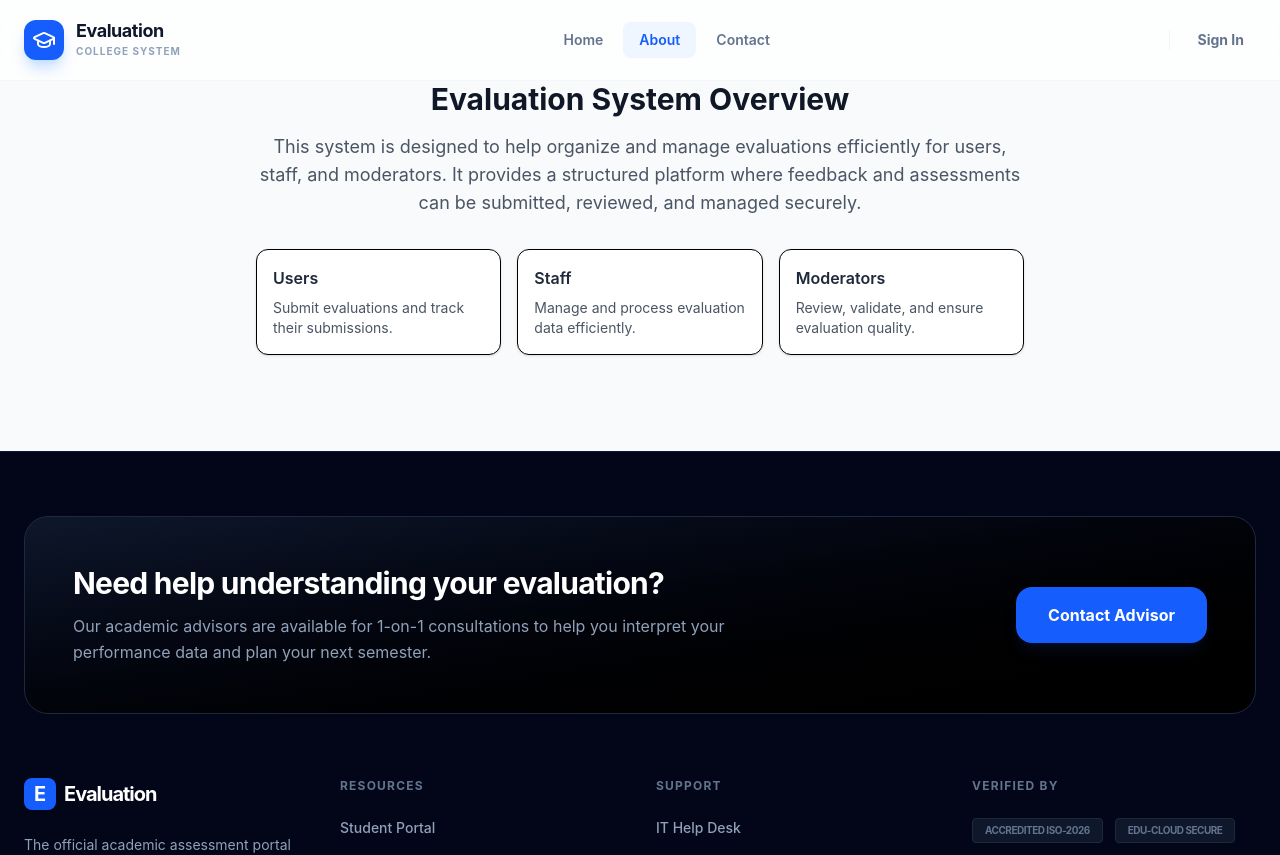
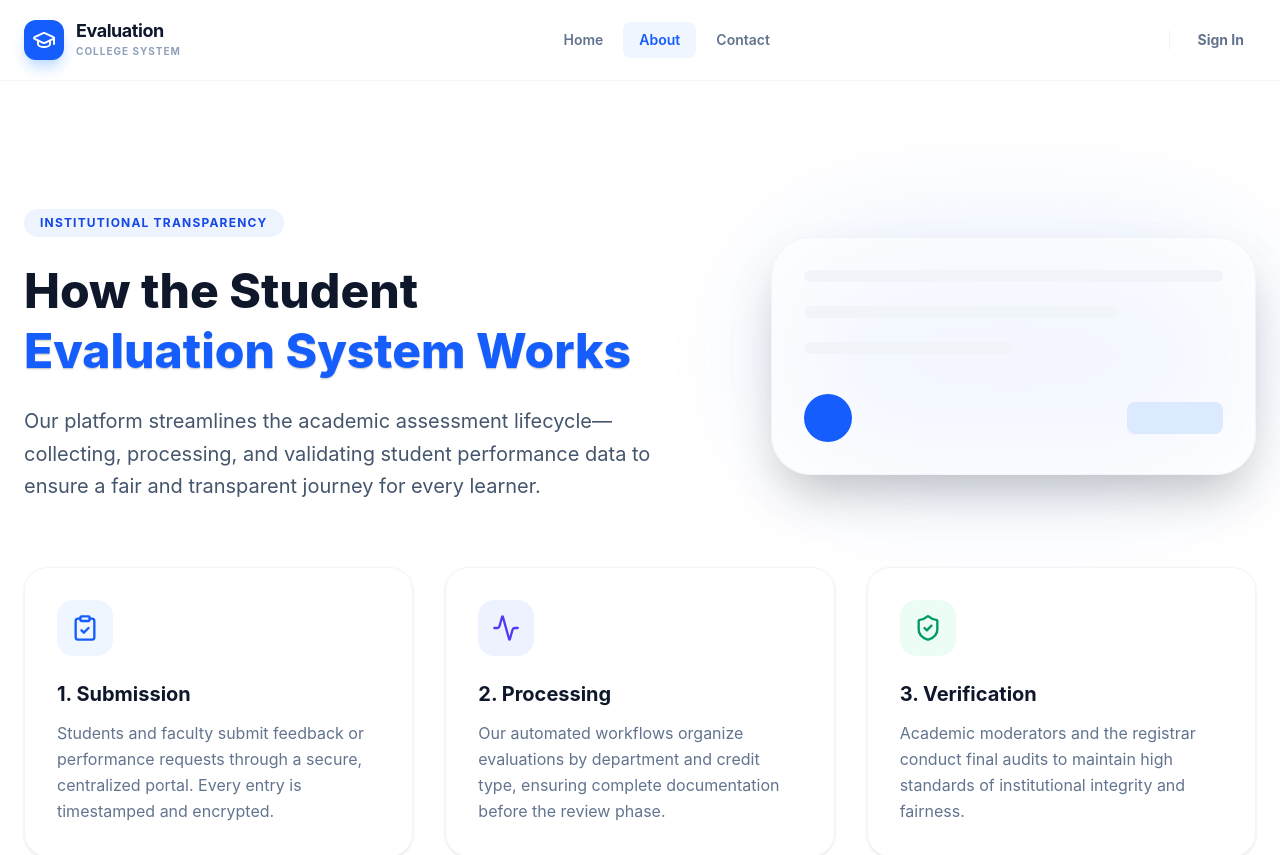
Before and after one commit to RRThrsh/evaluation-frontend, a React (Vite) app: page /about in a window 1280 px wide. Shown: the top 855 px of the page. Built offline with nearby package versions, Linux system fonts and the light colour scheme.

Commit message:
FIX: about

```diff
--- a/src/pages/public/About.jsx
+++ b/src/pages/public/About.jsx
@@ -1,49 +1,91 @@
 import React from "react";
 import Header from "../../components/layout/Header";
 import Footer from "../../components/layout/Footer";
+import { ClipboardCheck, Activity, ShieldCheck } from "lucide-react";
 
 const About = () => {
     return (
-        <div className="min-h-screen bg-gray-50 flex flex-col">
+        /* The flex-col and min-h-screen ensure the footer stays at the bottom */
+        <div className="flex flex-col min-h-screen antialiased text-slate-900 font-sans selection:bg-blue-100">
 
-            {/* Header */}
             <Header />
 
-            {/* Content */}
-            <main className="flex flex-1 items-center justify-center px-6">
-                <div className="max-w-3xl text-center">
+            {/* main flex-grow fills the remaining vertical space */}
+            <main className="flex-grow flex flex-col justify-center relative overflow-hidden bg-[radial-gradient(circle_at_top_right,_var(--tw-gradient-stops))] from-blue-50 via-white to-white">
 
-                    <h2 className="text-3xl font-bold text-gray-900 mb-4">
-                        Evaluation System Overview
-                    </h2>
+                <div className="max-w-7xl mx-auto px-6 py-20 lg:py-32">
 
-                    <p className="text-gray-600 text-lg mb-6">
-                        This system is designed to help organize and manage evaluations
-                        efficiently for users, staff, and moderators. It provides a
-                        structured platform where feedback and assessments can be submitted,
-                        reviewed, and managed securely.
-                    </p>
-
-                    <div className="grid md:grid-cols-3 gap-4 mt-8 text-left">
-
-                        <div className="p-4 bg-white border rounded-xl shadow-sm">
-                            <h3 className="font-semibold text-gray-800 mb-2">Users</h3>
-                            <p className="text-sm text-gray-600">
-                                Submit evaluations and track their submissions.
+                    {/* Hero Section of About */}
+                    <div className="grid lg:grid-cols-12 gap-12 items-center mb-16">
+                        <div className="lg:col-span-7">
+                            <span className="inline-block px-4 py-1.5 mb-6 text-xs font-bold tracking-widest text-blue-700 uppercase bg-blue-100/50 rounded-full">
+                                Institutional Transparency
+                            </span>
+                            <h1 className="text-4xl lg:text-5xl font-extrabold text-slate-900 mb-6 leading-tight">
+                                How the Student <br />
+                                <span className="text-blue-600 text-shadow-sm">Evaluation System Works</span>
+                            </h1>
+                            <p className="text-slate-600 text-lg lg:text-xl leading-relaxed max-w-2xl">
+                                Our platform streamlines the academic assessment lifecycle—collecting,
+                                processing, and validating student performance data to ensure a
+                                fair and transparent journey for every learner.
                             </p>
                         </div>
 
-                        <div className="p-4 bg-white border rounded-xl shadow-sm">
-                            <h3 className="font-semibold text-gray-800 mb-2">Staff</h3>
-                            <p className="text-sm text-gray-600">
-                                Manage and process evaluation data efficiently.
+                        <div className="hidden lg:block lg:col-span-5">
+                            <div className="relative">
+                                <div className="absolute inset-0 bg-blue-600 blur-3xl opacity-10 rounded-full"></div>
+                                <div className="relative border border-slate-100 bg-white/50 backdrop-blur-sm p-8 rounded-[2.5rem] shadow-2xl">
+                                    <div className="space-y-6">
+                                        {[1, 2, 3].map((i) => (
+                                            <div key={i} className={`h-3 rounded-full bg-slate-100 ${i === 1 ? 'w-full' : i === 2 ? 'w-3/4' : 'w-1/2'}`} />
+                                        ))}
+                                        <div className="flex justify-between items-center pt-4">
+                                            <div className="w-12 h-12 rounded-full bg-blue-600" />
+                                            <div className="w-24 h-8 rounded-lg bg-blue-100" />
+                                        </div>
+                                    </div>
+                                </div>
+                            </div>
+                        </div>
+                    </div>
+
+                    {/* Process Grid */}
+                    <div className="grid md:grid-cols-3 gap-8">
+
+                        {/* Step 1 */}
+                        <div className="group p-8 bg-white/60 backdrop-blur-sm border border-slate-100 rounded-3xl shadow-sm hover:shadow-xl hover:-translate-y-1 transition-all duration-300">
+                            <div className="w-14 h-14 bg-blue-50 text-blue-600 rounded-2xl flex items-center justify-center mb-6 group-hover:bg-blue-600 group-hover:text-white transition-colors">
+                                <ClipboardCheck size={28} />
+                            </div>
+                            <h3 className="text-xl font-bold text-slate-900 mb-3">1. Submission</h3>
+                            <p className="text-slate-500 leading-relaxed">
+                                Students and faculty submit feedback or performance requests through
+                                a secure, centralized portal. Every entry is timestamped and encrypted.
                             </p>
                         </div>
 
-                        <div className="p-4 bg-white border rounded-xl shadow-sm">
-                            <h3 className="font-semibold text-gray-800 mb-2">Moderators</h3>
-                            <p className="text-sm text-gray-600">
-                                Review, validate, and ensure evaluation quality.
+                        {/* Step 2 */}
+                        <div className="group p-8 bg-white/60 backdrop-blur-sm border border-slate-100 rounded-3xl shadow-sm hover:shadow-xl hover:-translate-y-1 transition-all duration-300">
+                            <div className="w-14 h-14 bg-indigo-50 text-indigo-600 rounded-2xl flex items-center justify-center mb-6 group-hover:bg-indigo-600 group-hover:text-white transition-colors">
+                                <Activity size={28} />
+                            </div>
+                            <h3 className="text-xl font-bold text-slate-900 mb-3">2. Processing</h3>
+                            <p className="text-slate-500 leading-relaxed">
+                                Our automated workflows organize evaluations by department and credit type,
+                                ensuring complete documentation before the review phase.
+                            </p>
+                        </div>
+
+                        {/* Step 3 */}
+                        <div className="group p-8 bg-white/60 backdrop-blur-sm border border-slate-100 rounded-3xl shadow-sm hover:shadow-xl hover:-translate-y-1 transition-all duration-300">
+                            <div className="w-14 h-14 bg-emerald-50 text-emerald-600 rounded-2xl flex items-center justify-center mb-6 group-hover:bg-emerald-600 group-hover:text-white transition-colors">
+                                <ShieldCheck size={28} />
+                            </div>
+                            <h3 className="text-xl font-bold text-slate-900 mb-3">3. Verification</h3>
+                            <p className="text-slate-500 leading-relaxed">
+                                Academic moderators and the registrar conduct final audits to maintain
+                                high standards of institutional integrity and fairness.
                             </p>
                         </div>
 
@@ -51,7 +93,6 @@ const About = () => {
                 </div>
             </main>
 
-            {/* Footer */}
             <Footer />
         </div>
     );
```
